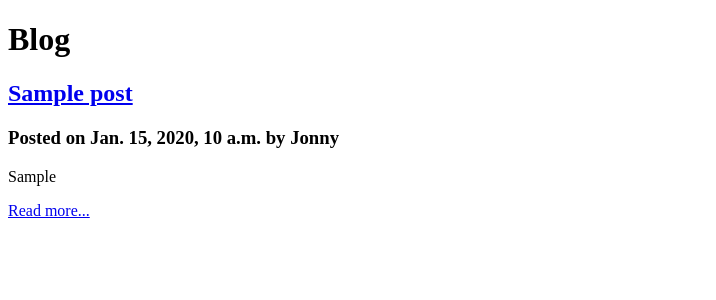
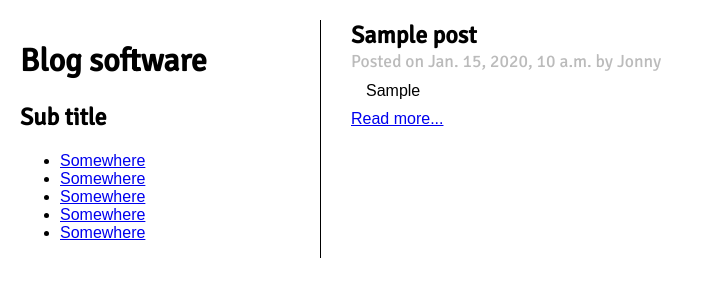
Before and after one commit to Kulrom/blog, a Django app: page / in a window 1280 px wide. Shown: the top 300 px of the page, without its empty margins (0-716 px from the left). Run offline with Django 3.2, Linux system fonts and the light colour scheme; tables that the repository leaves empty hold one stand-in row (values such as "Sample post").

Commit message:
Added some styling

```diff
--- a/blog/settings.py
+++ b/blog/settings.py
@@ -73,6 +73,7 @@ STATICFILES_DIRS = (
     # Put strings here, like "/home/html/static" or "C:/www/django/static".
     # Always use forward slashes, even on Windows.
     # Don't forget to use absolute paths, not relative paths.
+    os.path.join(SITE_ROOT, '..', 'static'),
 )
 
 # List of finder classes that know how to find static files in
--- /dev/null
+++ b/static/style.css
@@ -0,0 +1,57 @@
+@import url(http://fonts.googleapis.com/css?family=Signika);
+
+body {
+	font-family: sans-serif;
+	margin: 0;
+	padding: 0;
+}
+
+h1, h2, h3 {
+	font-family: 'Signika', sans-serif;
+}
+
+div#nav {
+	float: left;
+	width: 300px;
+	border-right: 1px solid #000;
+	margin: 20px;
+}
+
+div#content {
+	float: left;
+	width: 600px;
+	padding-left: 10px;
+}
+
+div#content h2 {
+	margin-bottom: 0;
+	font-size: 150%;
+}
+
+div#content h2 a {
+	color: #000;
+	text-decoration: none;
+}
+
+div#content h2 a:hover {
+	text-decoration: underline;
+}
+
+div#content h3 {
+	font-size: 110%;
+	font-weight: normal;
+	color: #BBB;
+	margin:0;
+	padding: 0;
+}
+
+div#content p {
+	margin-top: 10px;
+	margin-bottom: 0px;
+	padding-left: 15px;
+}
+
+div#content p.read_more {
+	margin-top: 10px;
+	padding-left: 0;
+}
--- a/templates/base.html
+++ b/templates/base.html
@@ -2,10 +2,23 @@
 <html lang="en">
 	<head>
 		<title>{% block title %}Blog{% endblock %}</title>
+		<link rel="stylesheet" type="text/css" href="/static/style.css" />
 	</head>
 	<body>
-		<h1>Blog</h1>
+		<div id="nav">
+			<h1>Blog software</h1>
+			<h2>Sub title</h2>
+			<ul>
+				<li><a href="#" title="">Somewhere</a></li>
+				<li><a href="#" title="">Somewhere</a></li>
+				<li><a href="#" title="">Somewhere</a></li>
+				<li><a href="#" title="">Somewhere</a></li>
+				<li><a href="#" title="">Somewhere</a></li>
+			</ul>
+		</div>
+		<div id="content">
 		{% block content %}
 		{% endblock %}
+		</div>
 	</body>
 </html>
```
Also changed, not shown: templates/view_post.html (+6 -1 lines).
